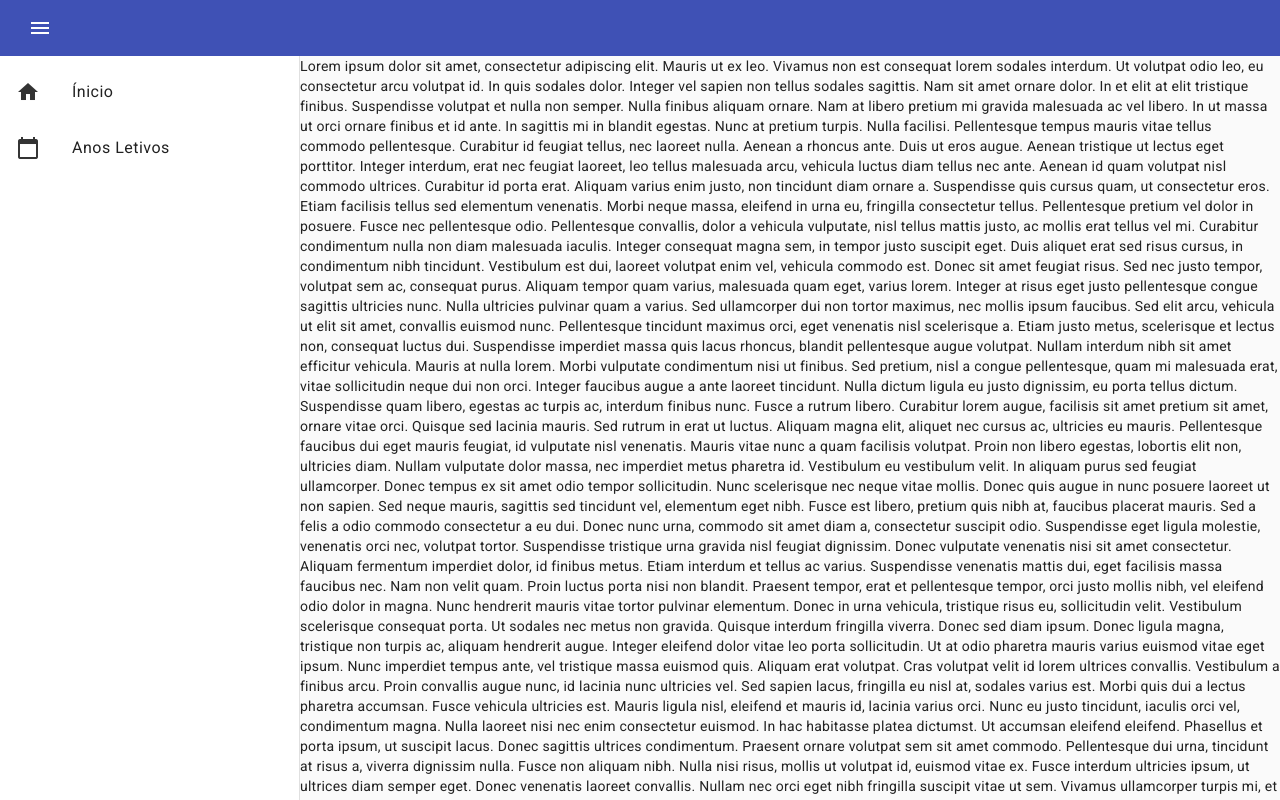
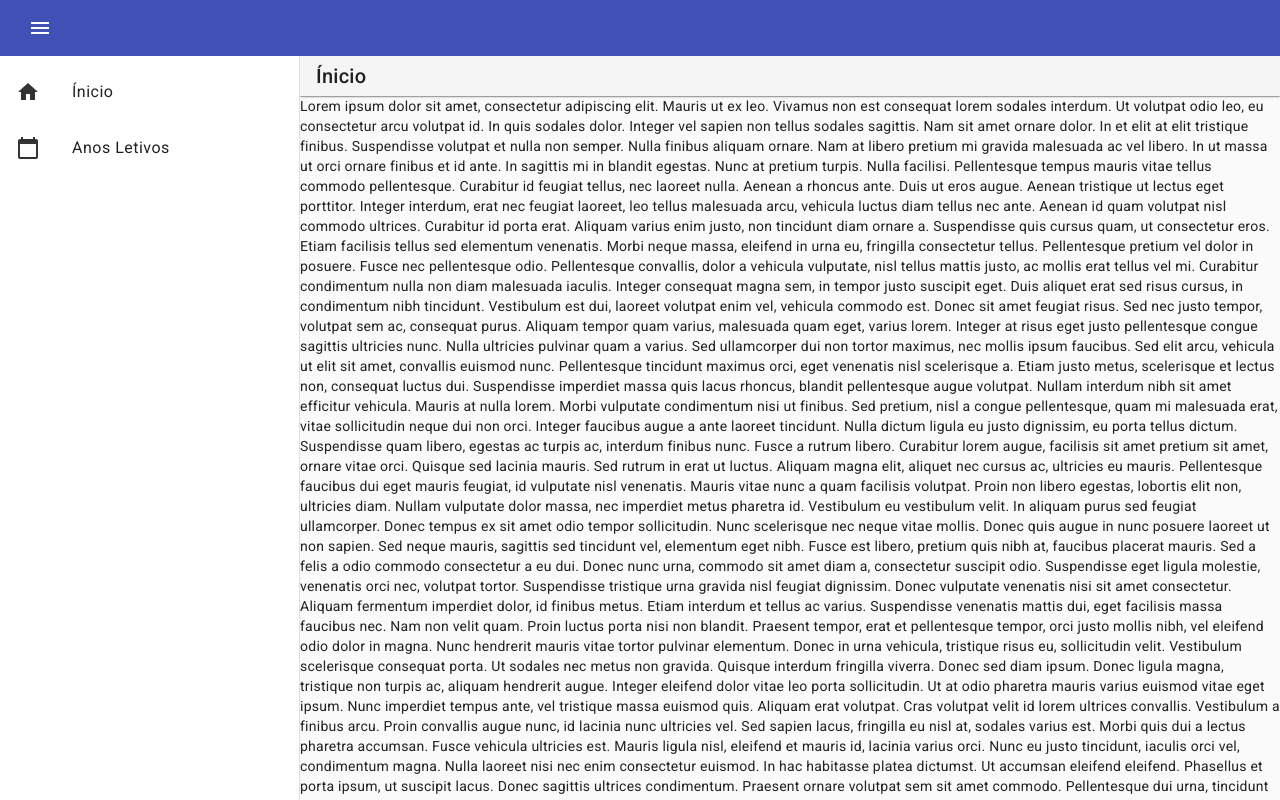
Before and after one commit to fbzpanatto/iescola-front, an Angular app: page /home in a window 1280 px wide. Built offline with nearby package versions, Linux system fonts and the light colour scheme.

Commit message:
Front End in progress

```diff
--- a/src/app/shared/navigation/navigation.component.html
+++ b/src/app/shared/navigation/navigation.component.html
@@ -14,7 +14,7 @@
 
     <mat-list>
 
-      <mat-list-item matRipple *ngFor="let menu of MENU_TREE" routerLinkActive="active" [routerLink]="menu.url" >
+      <mat-list-item matRipple *ngFor="let menu of MENU_TREE" routerLinkActive="active" (click)="setToolbarInfo(menu)">
         <mat-icon id="menu-color-icon" matListItemIcon>{{ menu.icon }}</mat-icon>
         <div matListItemTitle>{{menu.title}}</div>
       </mat-list-item>
@@ -26,6 +26,10 @@
 
   <mat-sidenav-content>
 
+    <mat-toolbar class="second-mat-toolbar mat-elevation-z1">
+      <h2 style="margin-bottom: 0">{{ title }}</h2>
+    </mat-toolbar>
+
     <ng-content></ng-content>
 
   </mat-sidenav-content>
--- a/src/app/shared/navigation/navigation.component.scss
+++ b/src/app/shared/navigation/navigation.component.scss
@@ -1,5 +1,12 @@
 .active {
   color: #cccccc;
+}
+
+.second-mat-toolbar {
+  height: 40px;
+  position: sticky;
+  top: 0;
+
 }
 
 mat-toolbar {
@@ -10,9 +17,13 @@ mat-sidenav {
   width: 300px;
 }
 
-mat-sidenav-content {
+mat-sidenav-container {
   height: calc(100vh - 56px);
 }
+
+mat-sidenav {}
+
+mat-sidenav-content {}
 
 #menu-color-icon {
   color: #333;
--- a/src/app/shared/navigation/navigation.component.ts
+++ b/src/app/shared/navigation/navigation.component.ts
@@ -62,6 +62,8 @@ export class NavigationComponent implements OnInit {
   mobileQuery!: MediaQueryList;
   private readonly _mobileQueryListener: () => void;
 
+  private _title: string = 'Ínicio';
+
   constructor(
     private responsive: BreakpointObserver,
     private router: Router,
@@ -98,4 +100,19 @@ export class NavigationComponent implements OnInit {
   }
 
   protected readonly MENU_TREE = MENU_TREE;
+
+  setToolbarInfo(menu: {title: string, url: string, icon: string}) {
+
+    this.title = menu.title;
+
+    this.router.navigate([menu.url]);
+  }
+
+  get title() {
+    return this._title;
+  }
+
+  set title(value: string) {
+    this._title = value;
+  }
 }
```
